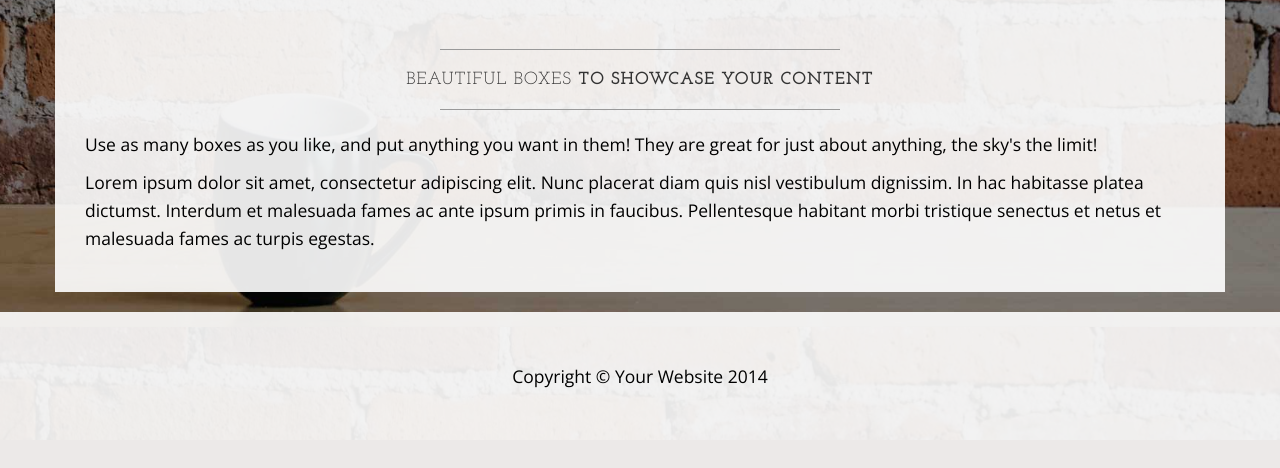
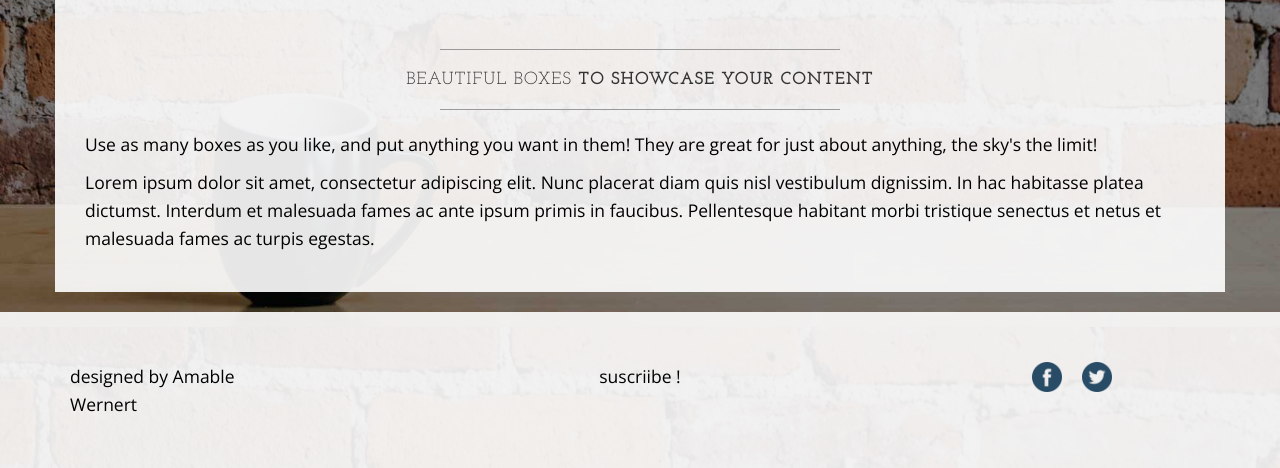
Before and after one commit to amablichou/ebec2016v2, a PHP site: page / in a window 1280 px wide; the page is wider, and only the part inside the window is pictured. Shown: the part 1273-1741 px from the top of that part. Before the commit the page ends 1661 px from the top of that part, so only its background shows below. Run offline with PHP 8.4, Linux system fonts and the light colour scheme.

Commit message:
rooter commencé

```diff
--- a/css/business-casual.css
+++ b/css/business-casual.css
@@ -124,6 +124,35 @@ hr {
     float: none;
     margin: 0 auto 0;
 }
+/******************************************
+            FOOTER
+*******************************************/
+
+#auteurs{
+    width: 20%;
+    float: left;
+}
+
+#suscribe{
+    width: 60%;
+    float: left;
+    text-align: center;
+}
+
+#social-medias{
+    width: 20%;
+    float: left;
+    padding: 50px;
+}
+
+.logo{
+    float: left;
+    margin: 0px;
+}
+.twitter{
+    padding-left: 20px;
+}
+
 
 footer {
     background: #fff;
--- a/index.html
+++ b/index.html
@@ -153,9 +153,18 @@
 
     <footer>
         <div class="container">
-            <div class="row">
-                <div class="col-lg-12 text-center">
-                    <p>Copyright &copy; Your Website 2014</p>
+            <div id="auteurs">
+                <p> designed by Amable Wernert</p>
+            </div>
+            <div id="suscribe">
+                <p>suscriibe !</p>
+            </div>
+            <div id="social-medias">
+                <div class="facebook logo">
+                    <img src="img/facebook-logo-button.png" width="30px">
+                </div>
+                <div class="twitter logo">
+                    <img src="img/twitter-logo-button.png" width="30px">
                 </div>
             </div>
         </div>
```
Also changed, not shown: img/facebook-logo-button.png (added), img/twitter-logo-button.png (added).
